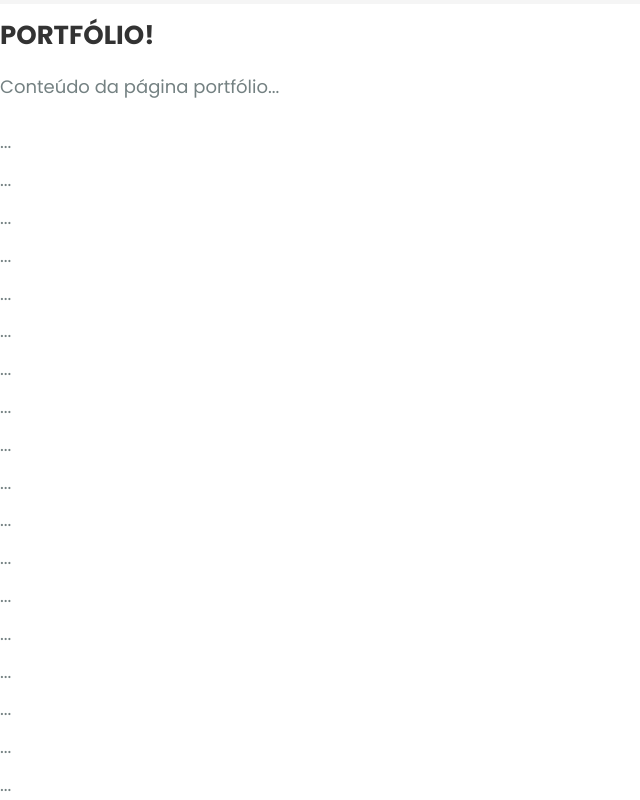
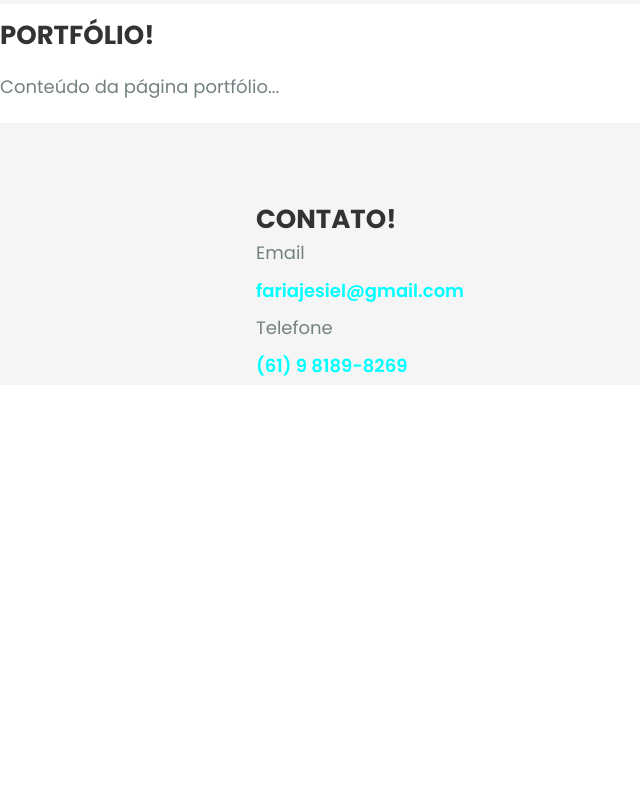
Before and after one commit to Jesiel15/portfolio-angular, an Angular app: page /portfolio in a window 1280 px wide. Shown: the part 1820-2620 px from the top of the page, without its empty margins (0-640 px from the left). After the commit the page ends 2205 px from the top, so only its background shows below. Built offline with nearby package versions, Linux system fonts and the light colour scheme; some icons are missing.

Commit message:
Implementando pages contatos

```diff
--- a/src/app/pages/contato/contato.component.html
+++ b/src/app/pages/contato/contato.component.html
@@ -1,4 +1,11 @@
 <div class="container-contato" id="contato">
   <h1>Contato!</h1>
-  <p>Conteúdo da página contato...</p>
+  <p>Email</p>
+  <p>
+    <a href="mailto:fariajesiel@gmail.com" class="link-email">{{ email }}</a>
+  </p>
+  <p>Telefone</p>
+  <p>
+    <a href="tel:+5599999999999" class="link-telefone">{{ telefone }}</a>
+  </p>
 </div>
--- a/src/app/pages/contato/contato.component.scss
+++ b/src/app/pages/contato/contato.component.scss
@@ -1,3 +1,22 @@
-.container-contato{
+.container-contato {
   padding-left: 20%;
+  background-color: var(--color-grey);
 }
+
+h1 {
+  padding-top: 8%;
+}
+
+p {
+  // color: var(--color-white);
+  margin: 0;
+}
+
+.link-email,
+.link-telefone {
+  text-decoration: none;
+  font-weight: 600; /* deixa o texto em negrito */
+  color: var(
+    --color-cyan
+  ); /* opcional, se quiser manter a cor do texto normal */
+}
--- a/src/app/pages/contato/contato.component.ts
+++ b/src/app/pages/contato/contato.component.ts
@@ -4,8 +4,9 @@ import { Component } from '@angular/core';
   selector: 'app-contato',
   standalone: false,
   templateUrl: './contato.component.html',
-  styleUrl: './contato.component.scss'
+  styleUrl: './contato.component.scss',
 })
 export class ContatoComponent {
-
+  email = 'fariajesiel@gmail.com';
+  telefone = '(61) 9 8189-8269';
 }
--- a/src/app/pages/portfolio/portfolio.component.html
+++ b/src/app/pages/portfolio/portfolio.component.html
@@ -2,55 +2,3 @@
   <h1>Portfólio!</h1>
   <p>Conteúdo da página portfólio...</p>
 </div>
-
-...<br />
-...<br />
-...<br />
-...<br />
-...<br />
-...<br />
-...<br />
-...<br />
-...<br />
-...<br />
-...<br />
-...<br />
-...<br />
-...<br />
-...<br />
-...<br />
-...<br />
-...<br />
-...<br />
-...<br />
-...<br />
-...<br />
-...<br />
-...<br />
-...<br />
-...<br />
-...<br />
-...<br />
-...<br />
-...<br />
-...<br />
-...<br />
-...<br />
-...<br />
-...<br />
-...<br />
-...<br />
-...<br />
-...<br />
-...<br />
-...<br />
-...<br />
-...<br />
-...<br />
-...<br />
-...<br />
-...<br />
-...<br />
-...<br />
-...<br />
-...<br />
```
